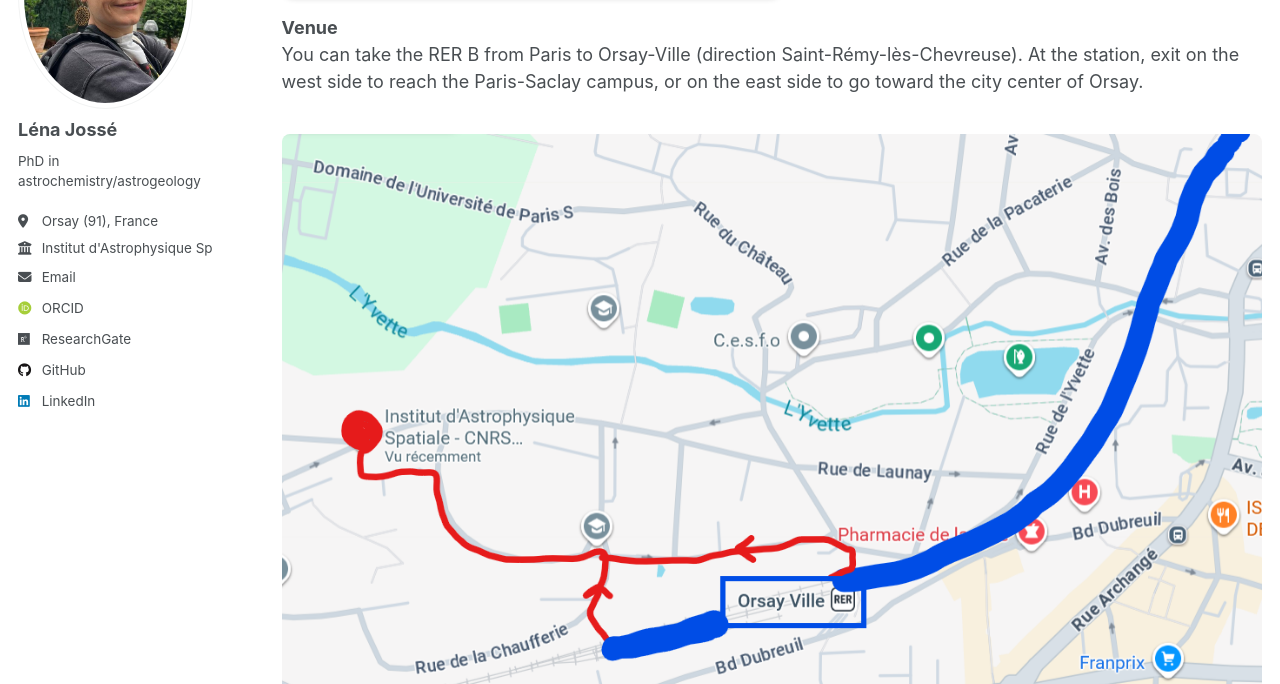
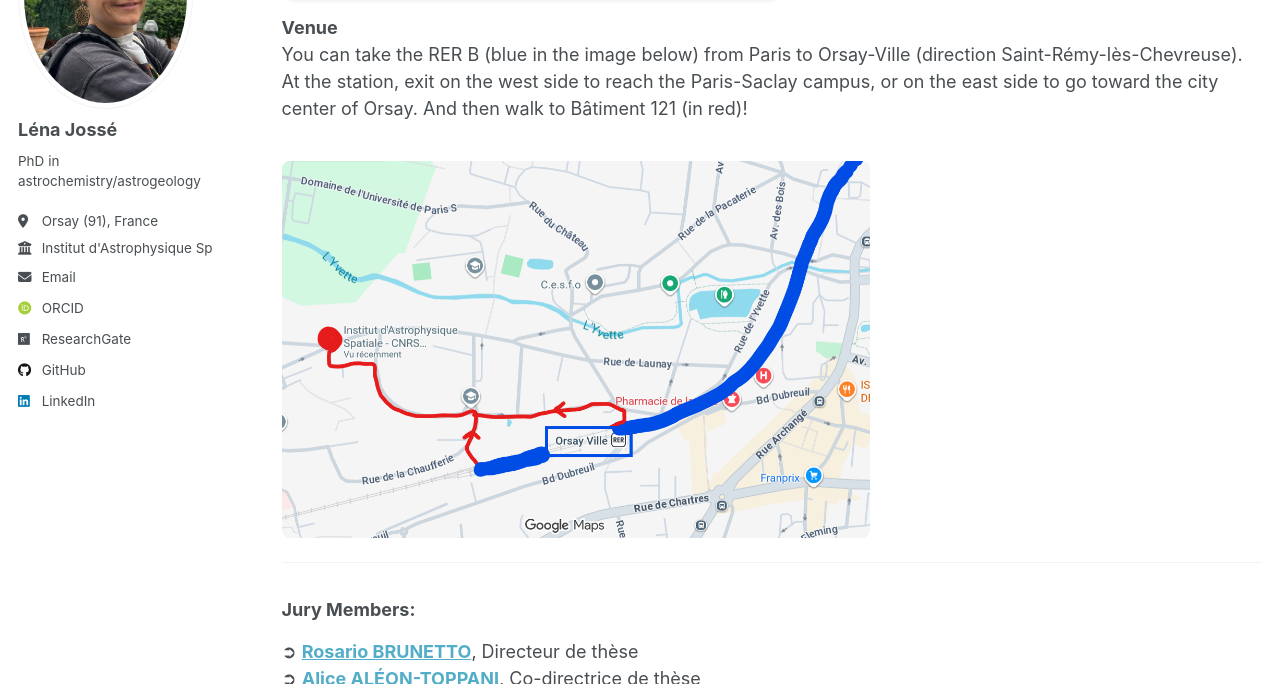
Before and after one commit to LenaJosse/LenaJosse.github.io, a Jekyll site: the page built from _pages/PhD_defense.md, in a window 1280 px wide and 900 px high, scrolled down 956 px, cut to the strip 216-900 px from the top of the window. Built offline with Jekyll 4.4.1, drawn with Linux system fonts in a browser that asks for light colours; some web fonts are replaced; a script that is not in the unit is left out.

Commit message:
Update PhD_defense.md

```diff
--- a/_pages/PhD_defense.md
+++ b/_pages/PhD_defense.md
@@ -70,14 +70,15 @@ Salle 1-2-3, [Institut d'Astrophysique Spatiale, Bâtiment 121](https://www.goog
 </div>
 
 **Venue**
-You can take the RER B from Paris to Orsay-Ville (direction Saint-Rémy-lès-Chevreuse).
+You can take the RER B (blue in the image below) from Paris to Orsay-Ville (direction Saint-Rémy-lès-Chevreuse).
 At the station, exit on the west side to reach the Paris-Saclay campus, or on the east side to go toward the city center of Orsay.
+And then walk to Bâtiment 121 (in red)!
 
 
 <img
   src='/images/orsay-map.png'
   alt='Map showing directions from Orsay-Ville station'
-  style='max-width: 100%; height: auto; border-radius: 8px; margin-top: 16px;'>
+  style='max-width: 60%; height: auto; border-radius: 8px; margin-top: 16px;'>
 
 ---
 ### Jury Members:
```
